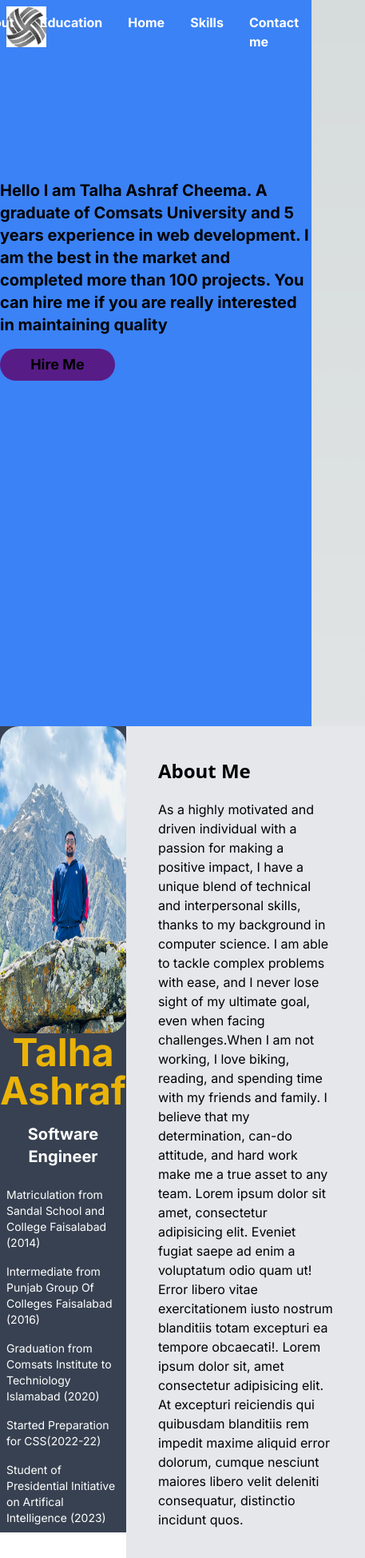
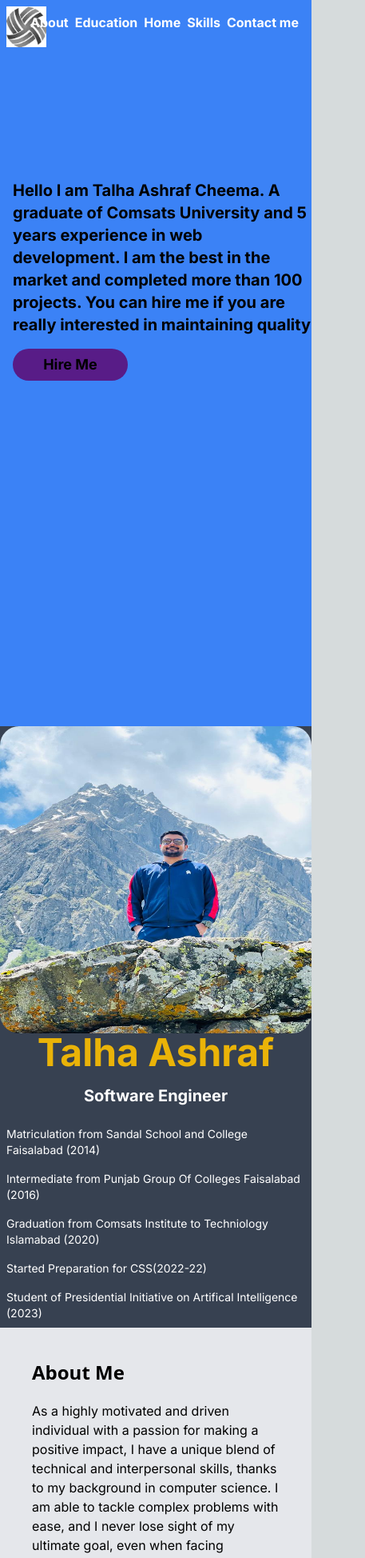
Before and after one commit to talhacheema675/my_website, a Next.js app: page / in a window 390 px wide. Shown: the top 1948 px of the page at 80% size, 457 px wide, since content can reach past the window. Built offline with nearby package versions, Linux system fonts and the light colour scheme.

Commit message:
Update page.tsx

```diff
--- a/src/app/page.tsx
+++ b/src/app/page.tsx
@@ -9,7 +9,7 @@ export default function Home() {
 <div className='parent bg-white'>
     <div id="0" className='flex flex-row w-full h-16 bg-blue-500'>
         <div className='p-2'><Image src="/abc12.jpg" alt="My Image" width={50} height={50} className='grayscale'/> </div>
-        <div className='absolute top-0 right-0 flex gap-8 px-4 py-4 text-white font-bold'>
+        <div className='absolute top-0 right-0 flex md:gap-8 sm:gap-6 gap-2 px-4 py-4 text-white font-bold'>
                 <Link className='hover:text-black' href="#1">About</Link>
                  <Link className='hover:text-black' href="#1">Education</Link>
                   <Link className='hover:text-black' href="#0" ><h1>Home</h1></Link>
@@ -18,14 +18,14 @@ export default function Home() {
         </div>
       </div>
       <div className='flex flex-col w-full h-screen bg-blue-500'>
-        <div className='md:ml-40 sm:ml-16 sm:mr-6 mt-40 md:w-1/2 sm:2/3 h-min text-xl text-black font-bold '><p className='p-30'>Hello I am Talha Ashraf Cheema. A graduate of Comsats University and 5 years experience in web development. I am the best in the market and completed more than 100 projects. You can hire me if you are really interested in maintaining quality</p></div>
-        <div className='md:ml-40 sm:ml-16 sm:mr-6 mt-4'><button className='bg-purple-900 rounded-3xl w-36 h-10 text-lg font-bold hover:bg-gray-900'>Hire Me</button></div>
+        <div className='md:ml-40 sm:ml-16 sm:mr-6 mt-40 md:w-1/2 sm:2/3 ml-4 h-min text-xl text-black font-bold '><p className='p-30'>Hello I am Talha Ashraf Cheema. A graduate of Comsats University and 5 years experience in web development. I am the best in the market and completed more than 100 projects. You can hire me if you are really interested in maintaining quality</p></div>
+        <div className='md:ml-40 sm:ml-16 sm:mr-6 mt-4 ml-4 mr-2'><button className='bg-purple-900 rounded-3xl w-36 h-10 text-lg font-bold hover:bg-gray-900'>Hire Me</button></div>
       </div>
 
 
 
 
- <div className='flex md:flex-row sm:flex-col md:justify-start sm:justify-center'>
+ <div className='flex md:flex-row sm:flex-col flex-col md:justify-start sm:justify-center'>
       <div className=' flex flex-col  md:w-2/5 sm:w-full  h-max bg-gray-700 text-white '>
                 <div className=' w-full h-96  '><Image src="/1112.jpg" alt='my_image ' width={1000} height={100} className='w-full h-full md:rounded-full sm: rounded-3xl'/> </div>
                 <div className='text-white h-max w-full text-center'>
```
